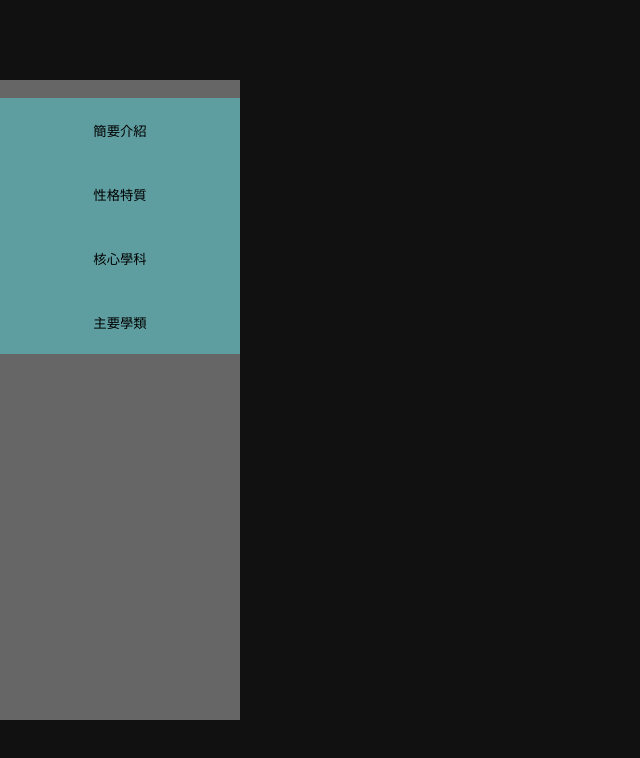
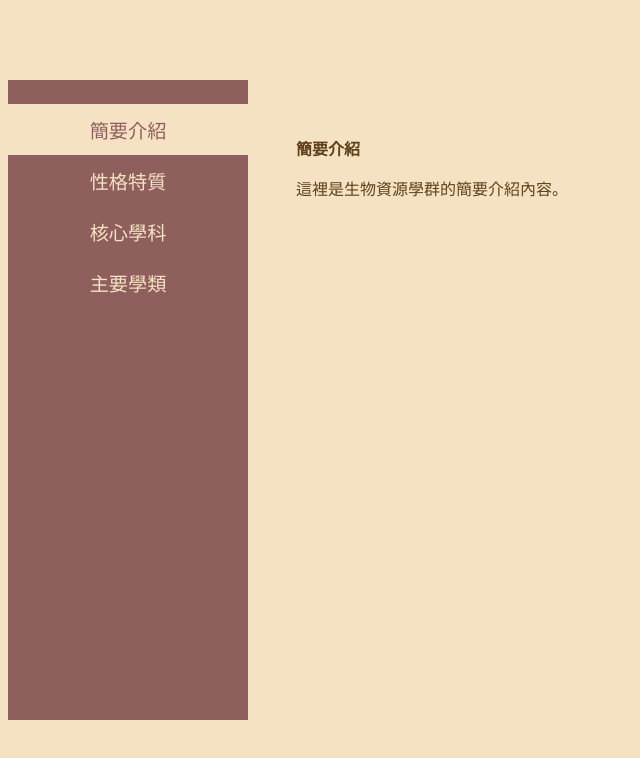
Before and after one commit to yuliuuu66/Agricultural-and-Bioresources-Sciences, a plain HTML site: page index.html in a window 1280 px wide. Both pictures are taken after a click on the button "簡要介紹". Shown: the whole page, without its empty margins (0-640 px from the left). Drawn offline with Linux system fonts and the light colour scheme.

Commit message:
faet: Add button function

```diff
--- a/global.css
+++ b/global.css
@@ -1,6 +1,17 @@
+@import url('https://fonts.googleapis.com/css2?family=Noto+Sans+TC:wght@100..900&display=swap');
+
+/*色票變數*/
 :root {
-    --Primary-Color: #111111;
-    --Secondary-Color: #666666;
+    --Primary-Color: #F5E2C2;
+    --Secondary-Color: #8F5F5E;
+    --Text-Color: #5F411B;
+    --Link-Color: #E67F25;
+}
+
+/*清除基本樣式*/
+a {
+    text-align: center;
+    text-decoration: none;
 }
 
 button {
@@ -8,12 +19,25 @@ button {
     border: none;
 }
 
-body {
+/*全頁樣式*/
+html {
+    /*禁止圈選*/
+    -webkit-user-select: none;
+    -moz-user-select: none;
+    -ms-user-select: none;
+    user-select: none;
+    /*清除間隔*/
     margin: 0;
     padding: 0;
-    height: 100vh;
+}
+
+body {
+    /*flex排版*/
     display: flex;
+    /*左右置左*/
     justify-content: left;
-    align-items: center;
+    /*背景色票*/
     background: var(--Primary-Color);
+    /*字型設定*/
+    font-family: "Noto Sans TC", sans-serif;
 }
--- a/index.css
+++ b/index.css
@@ -1,15 +1,55 @@
+/*左側欄*/
 #tabContainer {
+    /*長寬設定*/
     height: 80vh;
     width: 15rem;
+    min-width: 15rem;
+    /*背景色票*/
     background: var(--Secondary-Color);
+    /*綁定位置避免滾動*/
+    top: 10vh;
+    z-index: 999;
+    position: sticky;
 }
 
 #tabContainer img {
     height: 30%;
 }
 
+/*左側欄按鈕*/
 #tabContainer button {
+    /*寬度填滿、高度設定*/
     width: inherit;
-    height: 10%;
-    background: cadetblue;
+    height: 3.2rem;
+    /*文字大小、顏色*/
+    font-size: 1.2rem;
+    color: var(--Primary-Color);
+    /*背景色票*/
+    background: var(--Secondary-Color);
 }
+
+/*左側欄按鈕選中*/
+#tabContainer button.active {
+    /*文字顏色*/
+    color: var(--Secondary-Color);
+    /*背景色票*/
+    background: var(--Primary-Color);
+}
+
+/*右側內容區塊*/
+#content {
+    /*最小高度設定*/
+    min-height: 80vh;
+    /*左右文字距離*/
+    margin-inline: 3rem;
+    /*文字顏色設定*/
+    color: var(--Text-Color);
+    /*上下文字距離*/
+    padding-top: 7rem;
+    padding-bottom: 3rem;
+}
+
+/*內容標題粗體*/
+p.title {
+    font-weight: bolder;
+}
--- a/index.html
+++ b/index.html
@@ -9,15 +9,38 @@
 
     <link rel="stylesheet" href="global.css">
     <link rel="stylesheet" href="index.css">
+
+    <script>
+        function setActive(clickedButton, contentKey) {
+            const buttons = document.querySelectorAll('.tabButton')
+            buttons.forEach(btn => btn.classList.remove('active'))
+            clickedButton.classList.add('active')
+
+            const content = document.getElementById("content")
+
+            const contentMap = {
+                intro: `<p class="title">簡要介紹</p><p>這裡是生物資源學群的簡要介紹內容。</p>`,
+                traits: `<p class="title">性格特質</p><p>對自然有興趣、細心、有耐心。</p>`,
+                subjects: `<p class="title">核心學科</p><p>生物、化學、地球科學等。</p>`,
+                majors: `<p class="title">主要學類</p><p>農業、林業、水產、動物科學等。</p>`
+            }
+
+            content.innerHTML = contentMap[contentKey]
+        }
+    </script>
 </head>
 
 <body>
     <div id="tabContainer">
         <img src="" alt="">
-        <button type="button">簡要介紹</button>
-        <button type="button">性格特質</button>
-        <button type="button">核心學科</button>
-        <button type="button">主要學類</button>
+        <button type="button" class="tabButton" onclick="setActive(this, 'intro')">簡要介紹</button>
+        <button type="button" class="tabButton" onclick="setActive(this, 'traits')">性格特質</button>
+        <button type="button" class="tabButton" onclick="setActive(this, 'subjects')">核心學科</button>
+        <button type="button" class="tabButton" onclick="setActive(this, 'majors')">主要學類</button>
+    </div>
+    <div id="content">
+        <p class="title">簡要介紹</p>
+        <p>這裡是生物資源學群的簡要介紹內容。</p>
     </div>
 </body>
 
```
